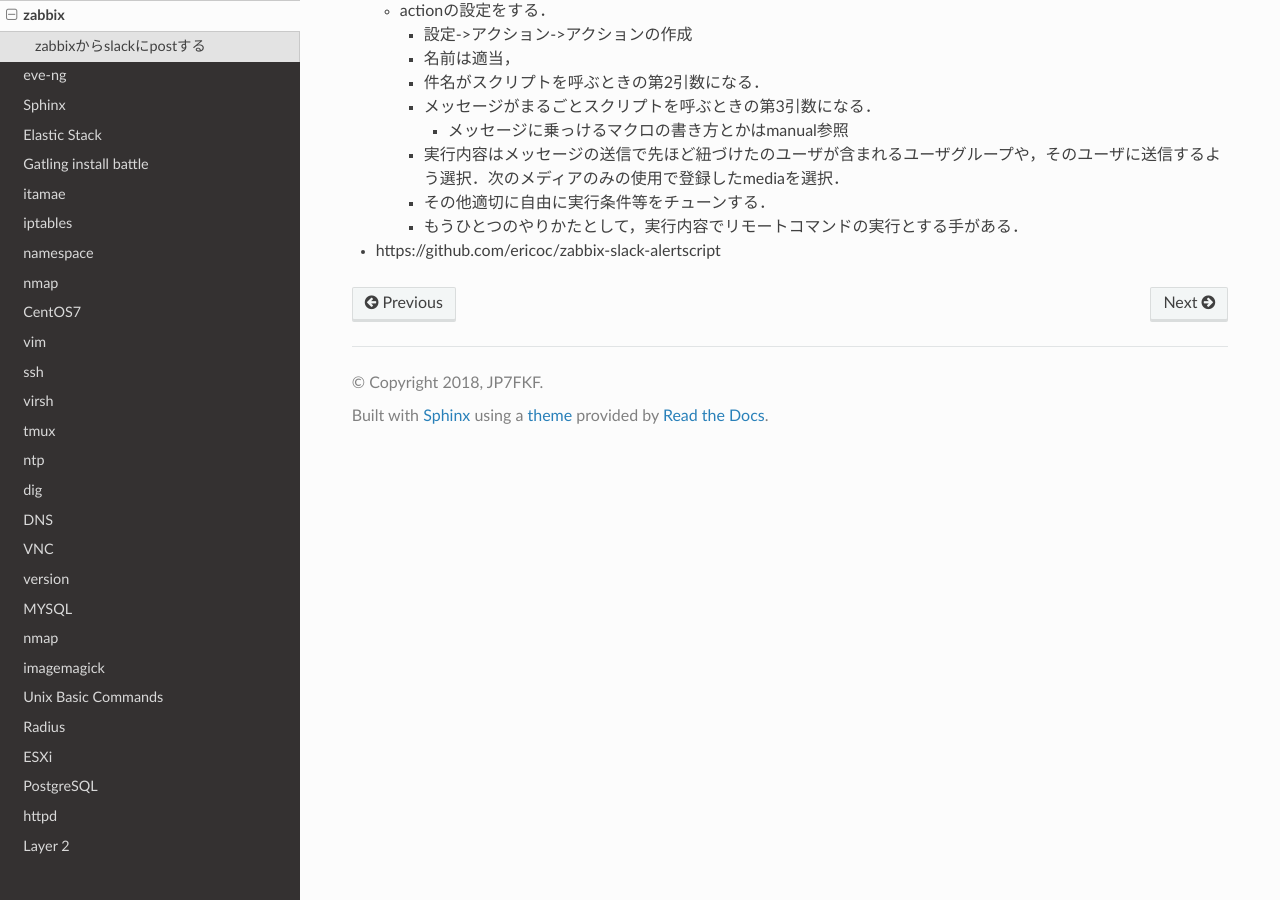
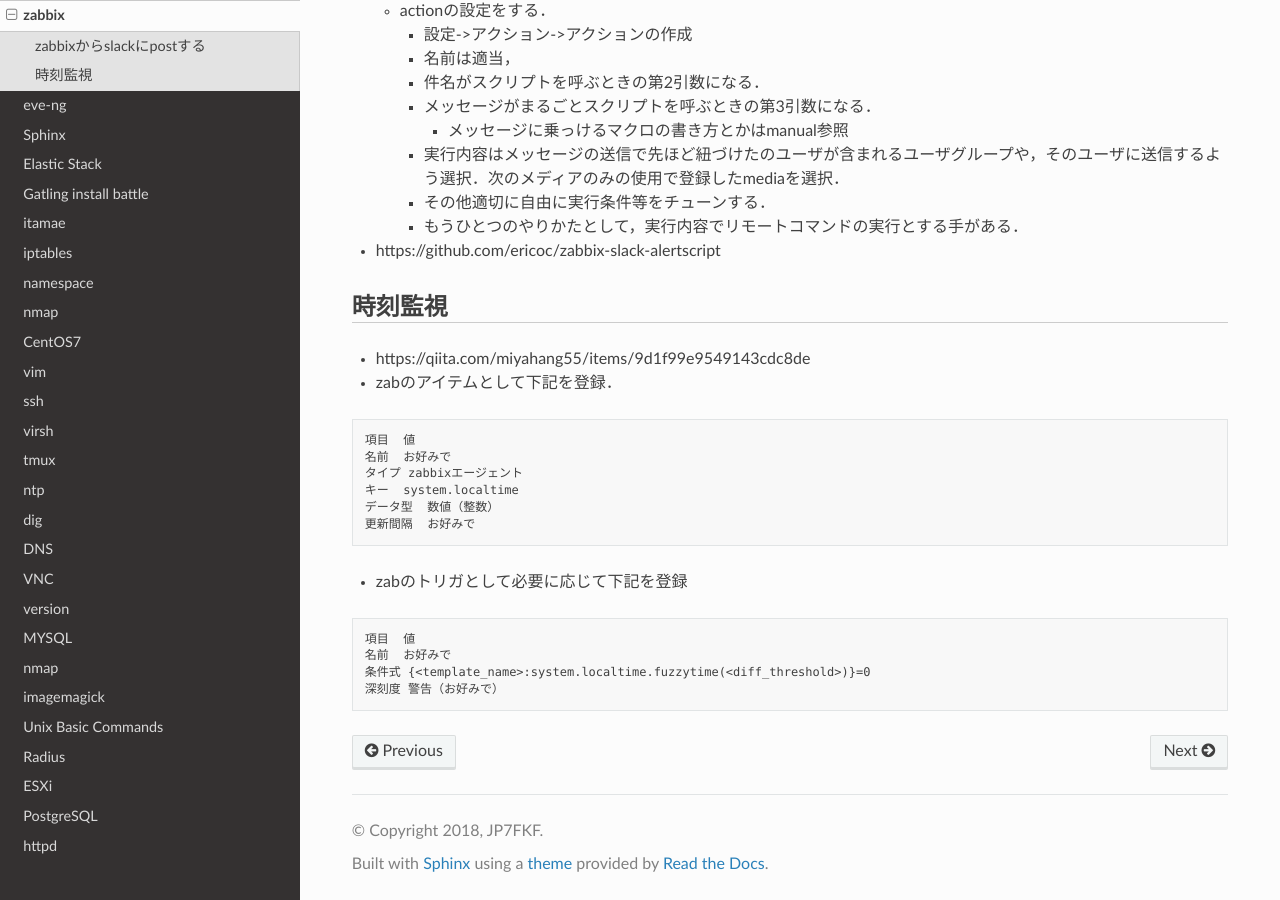
Before and after one commit to jp7fkf/JP7FKF-Warehouse, a Sphinx documentation site: the page built from source/tech/zabbix.md, in a window 1280 px wide and 900 px high, scrolled down 511 px. Built offline with Sphinx 7.4.7 and the Read the Docs theme 2.0.0, drawn with Linux system fonts in a browser that asks for light colours.

Commit message:
2019-06-19 20:56:18

````diff
--- a/source/tech/zabbix.md
+++ b/source/tech/zabbix.md
@@ -26,3 +26,22 @@
       - もうひとつのやりかたとして，実行内容でリモートコマンドの実行とする手がある．
 
   - https://github.com/ericoc/zabbix-slack-alertscript
+
+## 時刻監視
+- https://qiita.com/miyahang55/items/9d1f99e9549143cdc8de
+- zabのアイテムとして下記を登録．
+```
+項目  値
+名前  お好みで
+タイプ zabbixエージェント
+キー  system.localtime
+データ型  数値（整数）
+更新間隔  お好みで
+```
+- zabのトリガとして必要に応じて下記を登録
+```
+項目  値
+名前  お好みで
+条件式 {<template_name>:system.localtime.fuzzytime(<diff_threshold>)}=0
+深刻度 警告（お好みで）
+```
````
Also changed, not shown: source/dialy/201905.md (+5 -0 lines), source/dialy/201906.md (+5 -0 lines), source/hobbies/making.md (+3 -0 lines), source/todo.md (+4 -0 lines).
